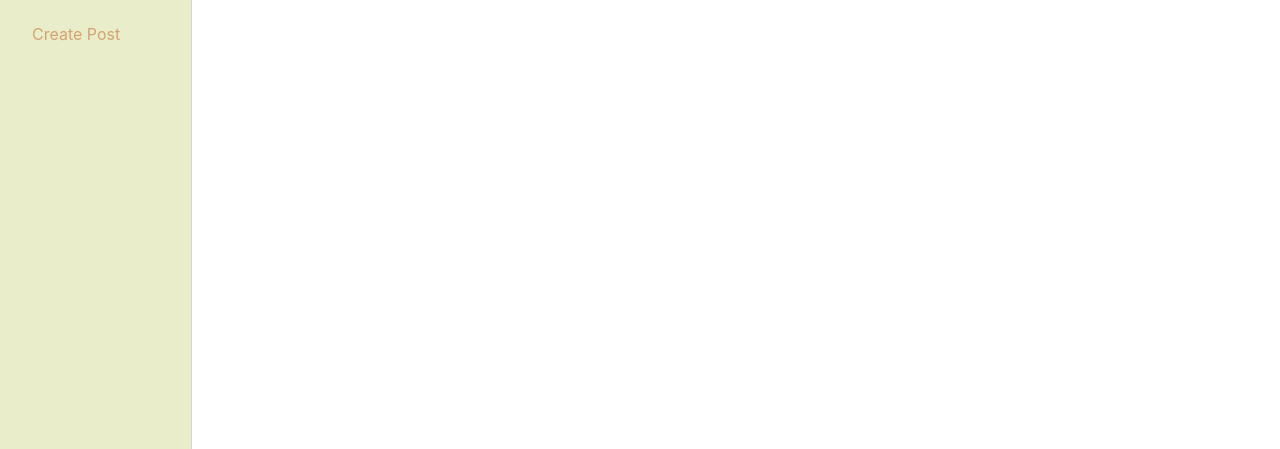
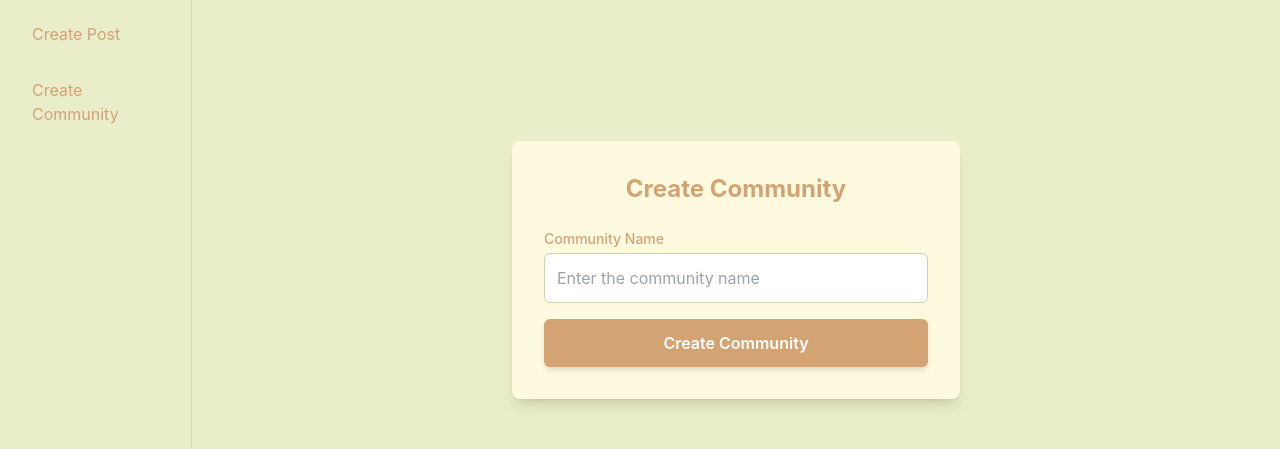
Before and after one commit to promatty/empathy-connect, a React (Create React App) app: page /createCommunity in a window 1280 px wide. Shown: the part 211-660 px from the top of the page. Built offline with nearby package versions, Linux system fonts and the light colour scheme; no server answers.

Commit message:
FEAT: users can create communities

```diff
--- /dev/null
+++ b/src/components/CommunityForm.jsx
@@ -0,0 +1,54 @@
+import React, { useState } from 'react';
+import axios from 'axios';
+import { ToastContainer, toast } from 'react-toastify';
+import 'react-toastify/dist/ReactToastify.css';
+
+const CommunityForm = () => {
+    const [name, setName] = useState("");
+
+    const handleSubmit = async (e) => {
+        e.preventDefault();
+        if (!name.trim()) {
+            alert("Community name cannot be empty.");
+            return;
+        }
+        try {
+            await axios.post('http://localhost:5000/communities/', { name });
+            toast.success("Community created!", { position: "top-center" });
+            setName("");
+        } catch (error) {
+            toast.error("Error creating community");
+            console.error('Error creating community:', error);
+        }
+    };
+
+    return (
+        <div className="min-h-screen flex items-center justify-center bg-[#E9EDC9]">
+            <div className="bg-[#FEFAE0] p-8 rounded-lg shadow-lg w-full max-w-md">
+                <h2 className="text-2xl font-bold text-center text-[#D4A373] mb-6">Create Community</h2>
+                <form onSubmit={handleSubmit} className="space-y-4">
+                    <div>
+                        <label className="block text-sm font-medium text-[#D4A373]">Community Name</label>
+                        <input
+                            type="text"
+                            value={name}
+                            onChange={(e) => setName(e.target.value)}
+                            required
+                            className="mt-1 block w-full p-3 border border-[#CCD5AE] rounded-md focus:ring-[#D4A373] focus:border-[#D4A373]"
+                            placeholder="Enter the community name"
+                        />
+                    </div>
+                    <button
+                        type="submit"
+                        className="w-full py-3 bg-[#D4A373] text-white font-semibold rounded-md shadow-md hover:bg-[#FAEDCD] focus:outline-none focus:ring-2 focus:ring-[#D4A373] transition ease-in-out duration-150"
+                    >
+                        Create Community
+                    </button>
+                </form>
+                <ToastContainer />
+            </div>
+        </div>
+    );
+};
+
+export default CommunityForm;
--- a/src/components/Sidebar.jsx
+++ b/src/components/Sidebar.jsx
@@ -70,6 +70,11 @@ export default function Sidebar() {
                         Create Post
                     </Link>
                 </li>
+                <li className="my-4">
+                    <Link to="/createCommunity" className="text-[#D4A373] block py-2 px-4 bg-[#E9EDC9] rounded-md hover:bg-[#D4A373] hover:text-[#FEFAE0] w-full">
+                        Create Community
+                    </Link>
+                </li>
             </ul>
         </aside>
     );
--- a/src/index.js
+++ b/src/index.js
@@ -1,7 +1,7 @@
 import React from 'react';
 import ReactDOM from 'react-dom/client';
 import { BrowserRouter as Router, Route, Routes, useLocation } from 'react-router-dom';
-import './index.css'; // Import Tailwind CSS
+import './index.css'; //tailwind
 import Home from './components/Home';
 import Community from './components/Community';
 import Post from './components/Post';
@@ -12,8 +12,10 @@ import Login from './components/Login';
 import Profile from './components/Profile';
 import PostForm from './components/PostForm';
 import CommunityList from './components/CommunityList';
-import SearchResults from './components/SearchResults'; // Ensure this is imported
+import SearchResults from './components/SearchResults';
 import PostWithComments from './components/PostWithComments';
+import CommunityForm from './components/CommunityForm';
+
 function App() {
   const location = useLocation();
 
@@ -34,8 +36,9 @@ function App() {
             <Route path="/postForm/:id" element={<PostForm />} />
             <Route path="/community" element={<CommunityList />} />
             <Route path="/createPost" element={<PostForm />} />
-            <Route path="/search" element={<SearchResults />} /> {/* Ensure this route is defined */}
+            <Route path="/search" element={<SearchResults />} />
             <Route path="/posts/:postId" element={<PostWithComments />} />
+            <Route path="/createCommunity" element={<CommunityForm />} />
           </Routes>
         </div>
       </div>
```
